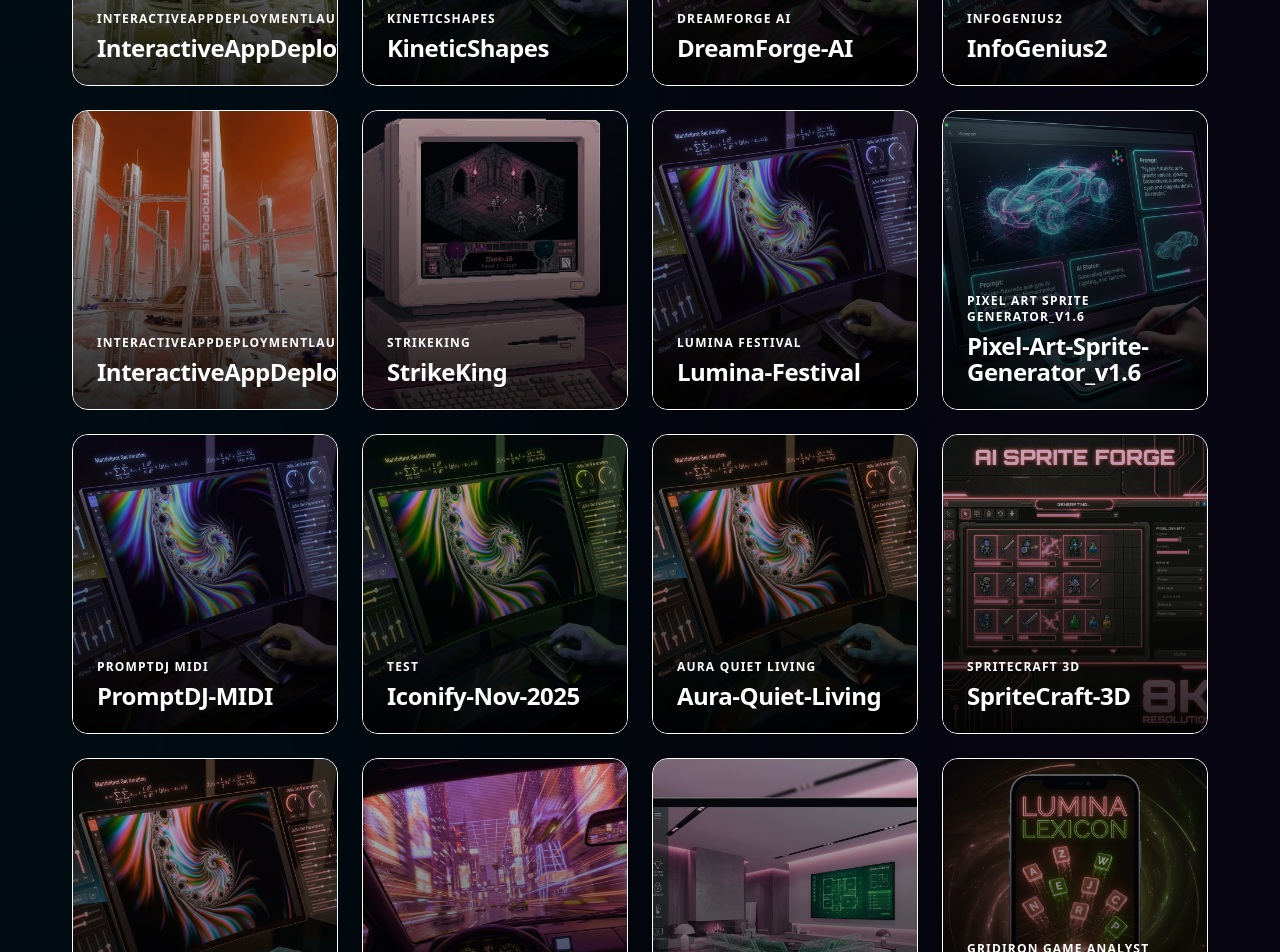
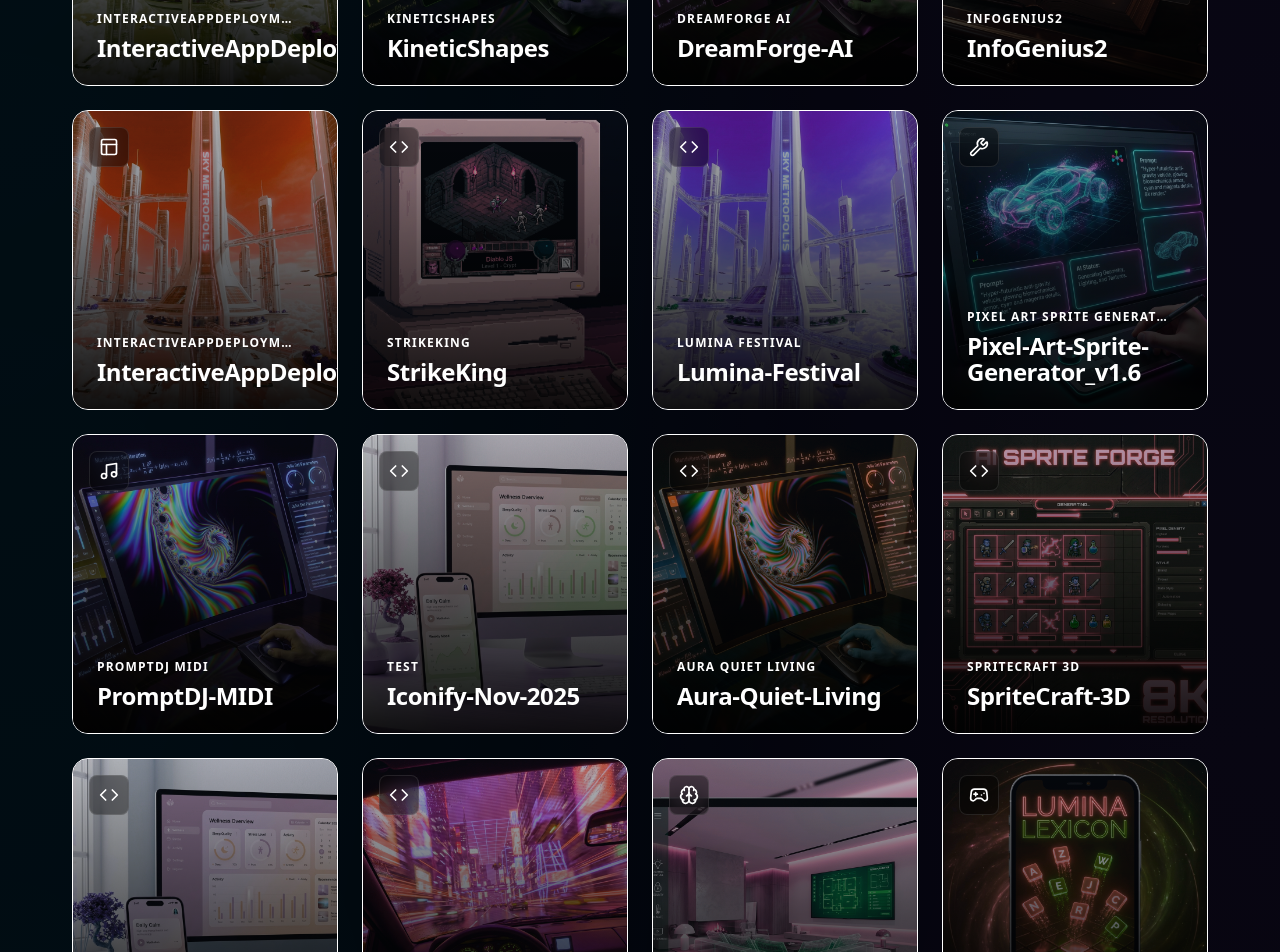
Before and after one commit to SREphoto/SREdesigns, a React (Vite) app: page / in a window 1280 px wide. Shown: the part 3060-4012 px from the top of the page. Built offline with nearby package versions, Linux system fonts and the light colour scheme.

Commit message:
feat: Implement initial portfolio website with React, Framer Motion, and dynamic project cards.

```diff
--- a/src/App.jsx
+++ b/src/App.jsx
@@ -104,12 +104,12 @@ const ProjectCard = ({ title, cat, icon: Icon, img, link = "#" }) => {
         whileHover={{ y: -5 }}
         className="group relative overflow-hidden rounded-2xl h-[300px] bg-gray-900 border border-glass-border"
       >
-        <div className="absolute inset-0 bg-gradient-to-t from-black via-black/50 to-transparent opacity-80 group-hover:opacity-90 transition-opacity z-10" />
+        <div className="absolute inset-0 bg-gradient-to-t from-black via-black/50 to-transparent opacity-90 group-hover:opacity-95 transition-opacity z-10" />
         <img
           src={img}
           alt={title}
-          style={{ filter: `hue-rotate(${hue}deg)` }}
-          className="w-full h-full object-cover transition-transform duration-700 group-hover:scale-110 opacity-80"
+          style={{ filter: `hue-rotate(${hue}deg) saturate(1.2)` }}
+          className="w-full h-full object-cover transition-transform duration-700 group-hover:scale-110 opacity-70"
         />
 
         <div className="absolute top-4 right-4 z-20 opacity-0 group-hover:opacity-100 transition-opacity">
@@ -123,16 +123,24 @@ const ProjectCard = ({ title, cat, icon: Icon, img, link = "#" }) => {
           </a>
         </div>
 
+        {/* Icon added to top-left */}
+        <div className="absolute top-4 left-4 z-20">
+          <div className="w-10 h-10 rounded-lg bg-black/40 backdrop-blur-md border border-white/10 flex items-center justify-center text-primary/80 group-hover:text-primary transition-colors">
+            <Icon size={20} />
+          </div>
+        </div>
+
         <div className="absolute bottom-0 left-0 w-full p-6 z-20 translate-y-2 group-hover:translate-y-0 transition-transform duration-300">
           <div className="flex items-center gap-2 mb-2">
-            <span className="text-primary text-xs font-bold tracking-widest uppercase">{cat}</span>
+            <span className="text-primary text-xs font-bold tracking-widest uppercase truncate max-w-[200px]">{cat}</span>
           </div>
-          <h3 className="text-2xl font-bold mb-2 text-white">{title}</h3>
+          <h3 className="text-2xl font-bold mb-2 text-white leading-tight">{title}</h3>
         </div>
       </motion.div>
     );
   }
 
+  // Fallback for no image (though we aim to always provide one now)
   return (
     <motion.div
       initial={{ opacity: 0, scale: 0.95 }}
@@ -175,67 +183,82 @@ const ProjectCard = ({ title, cat, icon: Icon, img, link = "#" }) => {
 const getProjectAssets = (title) => {
   const t = title.toLowerCase();
 
+  // Use Vite's base URL for assets
+  const baseUrl = import.meta.env.BASE_URL;
+  const p = (path) => `${baseUrl}projects/${path}`;
+
   let icon = Code;
   let img = null;
 
+  // --- ICON STRATEGY ---
+  if (t.includes('game') || t.includes('kart') || t.includes('rpg') || t.includes('zelda') || t.includes('tetris') || t.includes('outrun')) icon = Gamepad2;
+  else if (t.includes('ai') || t.includes('gpt') || t.includes('brain') || t.includes('bot')) icon = Brain;
+  else if (t.includes('tool') || t.includes('generator') || t.includes('editor')) icon = Wrench;
+  else if (t.includes('design') || t.includes('art') || t.includes('pixel') || t.includes('style')) icon = Palette;
+  else if (t.includes('music') || t.includes('audio') || t.includes('midi') || t.includes('sound')) icon = Music;
+  else if (t.includes('web') || t.includes('app') || t.includes('site') || t.includes('portfolio')) icon = Layout;
+  else if (t.includes('data') || t.includes('calc') || t.includes('analysis')) icon = Database;
+  else if (t.includes('dev') || t.includes('code') || t.includes('guide')) icon = Terminal;
+
   // --- IMAGE MAPPING STRATEGY ---
-  // We have 14 HQ assets. We map them broadly to cover as many of the 88 repos as possible.
+  // We have 14 HQ assets. We map them broadly to cover as many of the repos as possible.
 
   // 1. ZELDA / ADVENTURE (Green/Fantasy)
-  if (t.includes('zelda') || t.includes('adventure') || t.includes('legend') || t.includes('quest') || t.includes('flirt')) img = "/projects/zelda_clone.png";
+  if (t.includes('zelda') || t.includes('adventure') || t.includes('legend') || t.includes('quest') || t.includes('flirt')) img = p("zelda_clone.png");
 
   // 2. DIABLO / DARK RPG (Dark/Red)
-  else if (t.includes('diablo') || t.includes('rogue') || t.includes('strike') || t.includes('battle') || t.includes('roguish')) img = "/projects/diablo_js.png";
+  else if (t.includes('diablo') || t.includes('rogue') || t.includes('strike') || t.includes('battle') || t.includes('roguish')) img = p("diablo_js.png");
 
   // 3. OUTRUN / NEON / CYBERPUNK (Purple/Retro)
-  else if (t.includes('outrun') || t.includes('topgun') || t.includes('prompter') || t.includes('neon') || t.includes('cyber') || t.includes('synth') || t.includes('retro') || t.includes('run')) img = "/projects/outrun_game.png";
+  else if (t.includes('outrun') || t.includes('topgun') || t.includes('prompter') || t.includes('neon') || t.includes('cyber') || t.includes('synth') || t.includes('retro') || t.includes('run')) img = p("outrun_game.png");
 
   // 4. METROPOLIS / CITY / BLUE (Clean/Tech)
-  else if (t.includes('sky') || t.includes('metro') || t.includes('city') || t.includes('aquaria') || t.includes('launch') || t.includes('deploy') || t.includes('connect')) img = "/projects/sky_metropolis.png";
+  else if (t.includes('sky') || t.includes('metro') || t.includes('city') || t.includes('aquaria') || t.includes('launch') || t.includes('deploy') || t.includes('connect')) img = p("sky_metropolis.png");
 
   // 5. FRACTAL / MATH / MUSIC (Abstract/Colorful)
-  else if (t.includes('fractal') || t.includes('music') || t.includes('video') || t.includes('lyric') || t.includes('kinetic') || t.includes('shape') || t.includes('dream') || t.includes('aura')) img = "/projects/fractalization.png";
+  else if (t.includes('fractal') || t.includes('music') || t.includes('video') || t.includes('lyric') || t.includes('kinetic') || t.includes('shape') || t.includes('dream') || t.includes('aura')) img = p("fractalization.png");
 
   // 6. SUPERTUX / RACING (3D/Action)
-  else if (t.includes('super') || t.includes('tux') || t.includes('kart') || t.includes('race') || t.includes('car') || t.includes('gas') || t.includes('gauge')) img = "/projects/supertuxkart.png";
+  else if (t.includes('super') || t.includes('tux') || t.includes('kart') || t.includes('race') || t.includes('car') || t.includes('gas') || t.includes('gauge')) img = p("supertuxkart.png");
 
   // 7. TREASURE / MAPS (Map/Location)
-  else if (t.includes('local') || t.includes('treasure') || t.includes('map') || t.includes('tribes') || t.includes('tribe')) img = "/projects/localtreasures.png";
+  else if (t.includes('local') || t.includes('treasure') || t.includes('map') || t.includes('tribes') || t.includes('tribe')) img = p("localtreasures.png");
 
   // 8. REIA / MMO (Fantasy/Multiplayer)
-  else if (t.includes('reia') || t.includes('mmo') || t.includes('multi') || t.includes('texas') || t.includes('poker')) img = "/projects/reia.png";
+  else if (t.includes('reia') || t.includes('mmo') || t.includes('multi') || t.includes('texas') || t.includes('poker')) img = p("reia.png");
 
   // 9. WELLNEST / HEALTH (Calm/Blue)
-  else if (t.includes('well') || t.includes('health') || t.includes('life') || t.includes('care') || t.includes('exam') || t.includes('doc') || t.includes('intelli')) img = "/projects/wellnest.png";
+  else if (t.includes('well') || t.includes('social') || t.includes('health') || t.includes('life') || t.includes('care') || t.includes('exam') || t.includes('doc') || t.includes('intelli')) img = p("wellnest.png");
 
   // 10. WORDSLIDE / PUZZLE (Clean/Game)
-  else if (t.includes('word') || t.includes('slide') || t.includes('puzzle') || t.includes('game') || t.includes('tetris')) img = "/projects/wordslide.png";
+  else if (t.includes('word') || t.includes('slide') || t.includes('puzzle') || t.includes('game') || t.includes('tetris')) img = p("wordslide.png");
 
   // 11. STORYWEAVER / TEXT (Book/Creative)
-  else if (t.includes('story') || t.includes('write') || t.includes('punchline') || t.includes('meme') || t.includes('calendar')) img = "/projects/storyweaver.png";
+  else if (t.includes('story') || t.includes('write') || t.includes('punchline') || t.includes('meme') || t.includes('calendar') || t.includes('info') || t.includes('genius')) img = p("storyweaver.png");
 
   // 12. ASSET STUDIO / TOOLS (Dark/Editor)
-  else if (t.includes('asset') || t.includes('studio') || t.includes('generator') || t.includes('forge') || t.includes('fashion') || t.includes('design') || t.includes('photo') || t.includes('image')) img = "/projects/asset_studio.png";
+  else if (t.includes('asset') || t.includes('studio') || t.includes('generator') || t.includes('forge') || t.includes('fashion') || t.includes('design') || t.includes('photo') || t.includes('image')) img = p("asset_studio.png");
 
   // 13. HOME PLANNER / ARCH (Blueprint/Tech)
-  else if (t.includes('home') || t.includes('plan') || t.includes('arch') || t.includes('grid') || t.includes('spec')) img = "/projects/homeplanner.png";
+  else if (t.includes('home') || t.includes('plan') || t.includes('arch') || t.includes('grid') || t.includes('spec')) img = p("homeplanner.png");
 
   // 14. SPRITEFORGE / PIXEL (Pixel Art)
-  else if (t.includes('sprite') || t.includes('pixel') || t.includes('gba') || t.includes('boy') || t.includes('iodine')) img = "/projects/spriteforge.png";
+  else if (t.includes('sprite') || t.includes('pixel') || t.includes('gba') || t.includes('boy') || t.includes('iodine')) img = p("spriteforge.png");
 
-  // Fallback Abstract for anything else
-  else img = "/projects/fractalization.png";
-
-
-  // --- ICON STRATEGY ---
-  if (t.includes('game') || t.includes('kart') || t.includes('rpg') || t.includes('zelda')) icon = Gamepad2;
-  else if (t.includes('ai') || t.includes('gpt') || t.includes('brain')) icon = Brain;
-  else if (t.includes('tool') || t.includes('generator')) icon = Wrench;
-  else if (t.includes('design') || t.includes('art') || t.includes('pixel')) icon = Palette;
-  else if (t.includes('music') || t.includes('audio')) icon = Music;
-  else if (t.includes('web') || t.includes('app') || t.includes('site')) icon = Layout;
-  else if (t.includes('data')) icon = Database;
-  else if (t.includes('dev') || t.includes('code')) icon = Terminal;
+  // FALLBACK: Deterministic Random Distribution
+  // Use the title to pick a "random" fallback so not everything is fractalization
+  else {
+    const fallbackOptions = [
+      "fractalization.png",
+      "sky_metropolis.png",
+      "asset_studio.png",
+      "wellnest.png"
+    ];
+    // Simple hash
+    const hash = title.split('').reduce((acc, char) => acc + char.charCodeAt(0), 0);
+    const index = hash % fallbackOptions.length;
+    img = p(fallbackOptions[index]);
+  }
 
   return { icon, img };
 };
```
